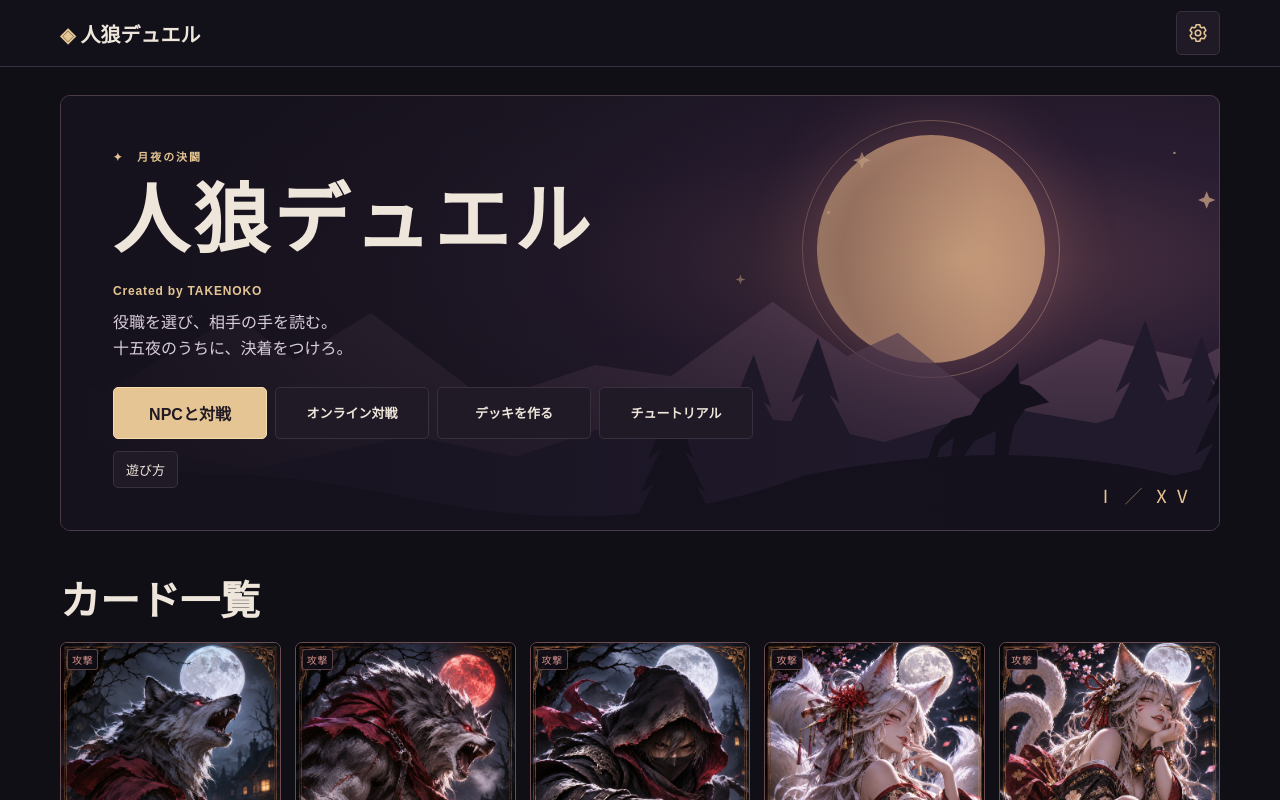
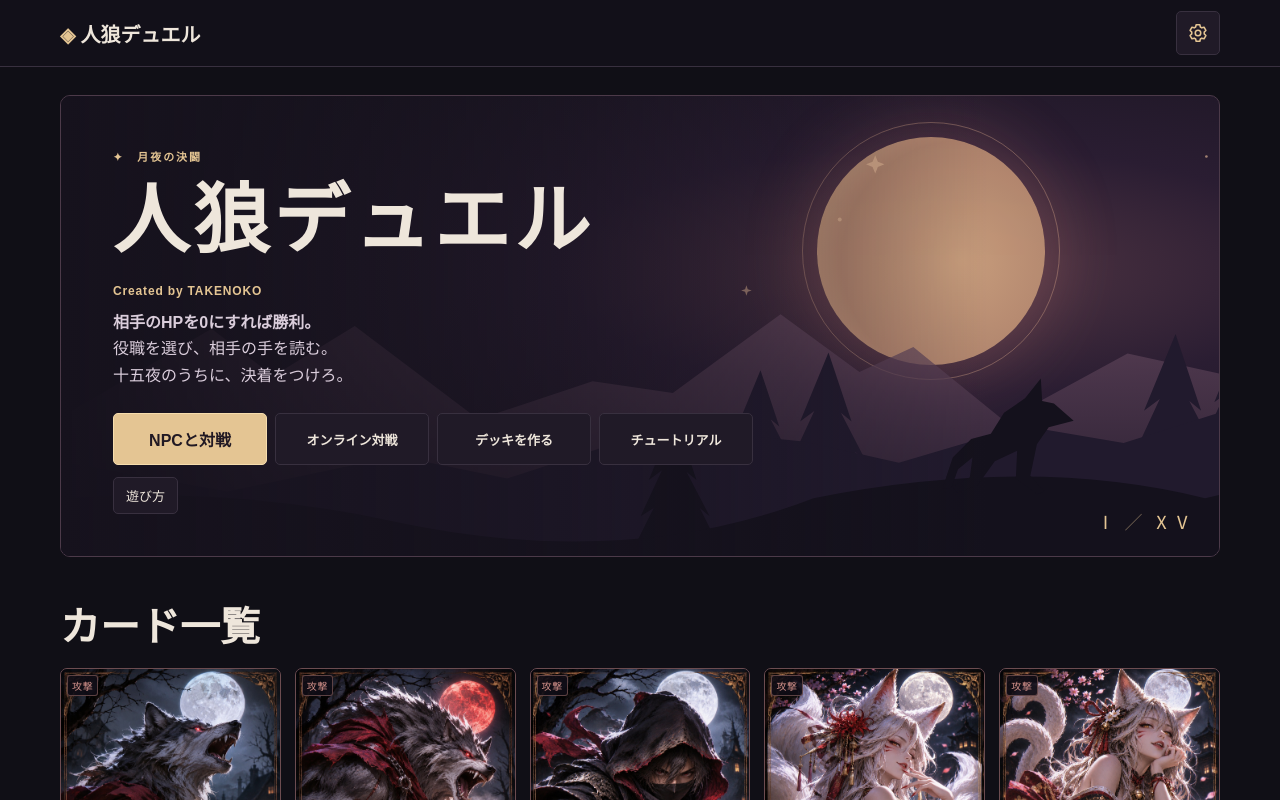
Before and after one commit to M-takagi335/jinrocard, a React (Vite) app: page / in a window 1280 px wide. Shown: the top 800 px of the page. Built offline with nearby package versions, Linux system fonts and the light colour scheme.

Commit message:
Mention the win condition in the home introduction

```diff
--- a/src/main.tsx
+++ b/src/main.tsx
@@ -347,7 +347,7 @@ function App() {
               <div className="eyebrow">✦　月夜の決闘</div>
               <h1>人狼デュエル</h1>
               <p className="hero-credit" lang="en">{creatorCredit}</p>
-              <p>役職を選び、相手の手を読む。<br/>十五夜のうちに、決着をつけろ。</p>
+              <p><strong>相手のHPを0にすれば勝利。</strong><br/>役職を選び、相手の手を読む。<br/>十五夜のうちに、決着をつけろ。</p>
               <div className="home-actions">
                 <button className="primary" onClick={openMatchSetup}>NPCと対戦</button>
                 <button className="quiet" onClick={() => { setOnline(true); window.scrollTo(0, 0) }}>オンライン対戦</button>
```
